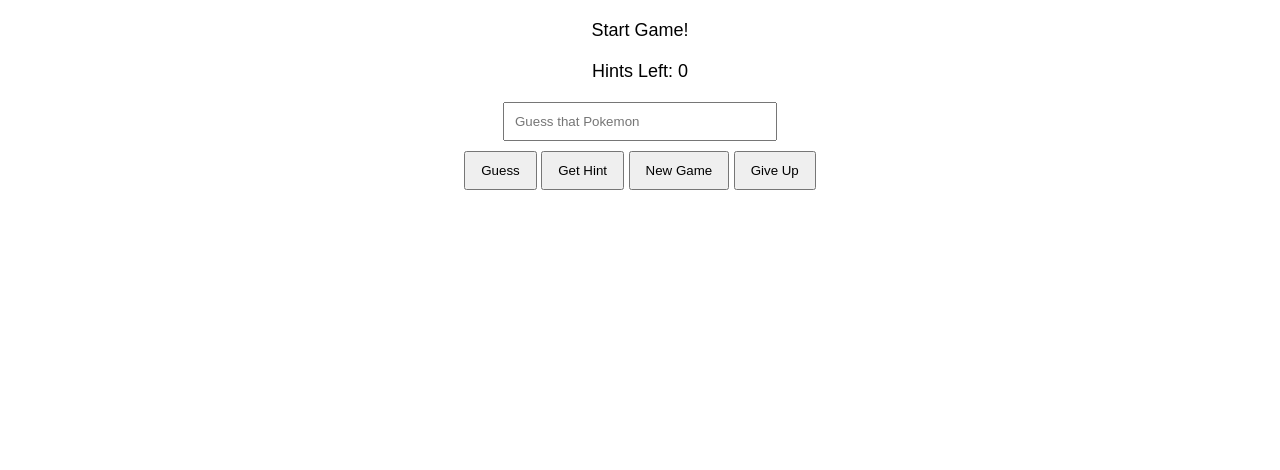
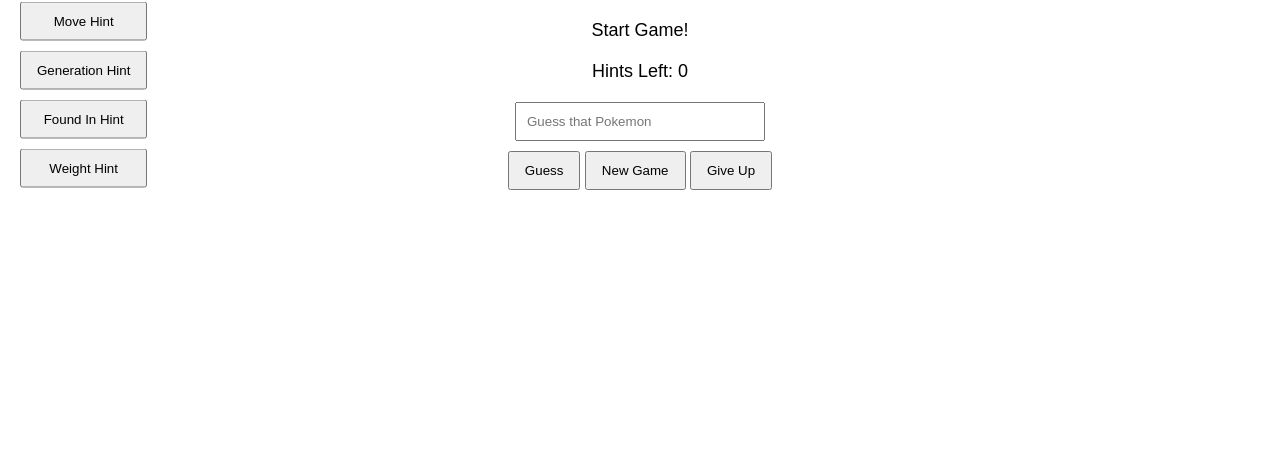
Before and after one commit to samnramos/whos-that-pokemon, a website: page public/index.html in a window 1280 px wide. Shown: the part 330-800 px from the top of the page. Drawn offline with Linux system fonts and the light colour scheme; no server answers.

Commit message:
added a scoring and a hint panel on the left side

```diff
--- a/public/index.html
+++ b/public/index.html
@@ -1,4 +1,3 @@
-<!DOCTYPE html>
 <html>
     <head>
         <title>
@@ -51,6 +50,17 @@
                 cursor: pointer;
             }
 
+            .hint-panel {
+                position: fixed;
+                left: 20px;
+                top: 50%;
+                transform: translateY(-50%);
+
+                display: flex;
+                flex-direction: column;
+                gap: 10px
+            }
+
             #themeButton {
                 position: fixed;
                 top: 15px;
@@ -90,12 +100,27 @@
 
         <input id = "guessBox" type = "Text" placeholder = "Guess that Pokemon">
 
+        <div class = "hint-panel">
+        <button onclick = "getHint('type')">
+            Type Hint
+        </button>
+         <button onclick = "getHint('move')">
+            Move Hint
+        </button>
+         <button onclick = "getHint('generation')">
+            Generation Hint
+        </button>
+         <button onclick = "getHint('foundin')">
+            Found In Hint
+        </button>
+         <button onclick = "getHint('weight')">
+            Weight Hint
+        </button>
+        </div>
+
         <div class = "button-container">
         <button onclick = "submitGuess()">
             Guess
-        </button>
-        <button onclick = "getHint()">
-            Get Hint
         </button>
         <button onclick = "startGame()">
             New Game
@@ -119,7 +144,7 @@
                 gameId = data.gameId;
 
                 document.getElementById("hint").textContent = "Hint: " + data.hint;
-                document.getElementById("hintsLeft").textContent = "Hints Left: " + data.hintsLeft;
+                document.getElementById("hintsLeft").textContent = `Hints Left: ${data.hintsLeft}`;
                 document.getElementById("result").textContent = "";
                 document.getElementById("guessBox").value = "";
 
@@ -139,18 +164,24 @@
             }
 
 
-                async function getHint() {
+                async function getHint(category) {
+                    console.log("Category:", category);
+                    console.log("Game ID:", gameId);
+
                     if (!gameId) {
                         alert("Start a game first!");
                         return;
                     }
 
-                    const response = await fetch (`/hint/${gameId}`);
+                    const response = await fetch (`/hint/${gameId}/${category}`);
+                    console.log("Response status:", response.status);
+
                     const data = await response.json();
+                    console.log(data);
 
                     if (data.hint) {
-                        document.getElementById("hint").textContent = "Hint: " + data.hint;
-                        document.getElementById("hintsLeft").textContent = "Hints Left: " + data.hintsLeft;
+                        document.getElementById("hint").textContent = `${category.toUpperCase()} Hints: ${data.hint}`;
+                        document.getElementById("hintsLeft").textContent = `Hints Left: ${data.hintsLeft}`;
                     } else {
                         document.getElementById("hint").textContent = data.message;
                         document.getElementById("hintsLeft").textContent = "Hints Left: 0";
```
